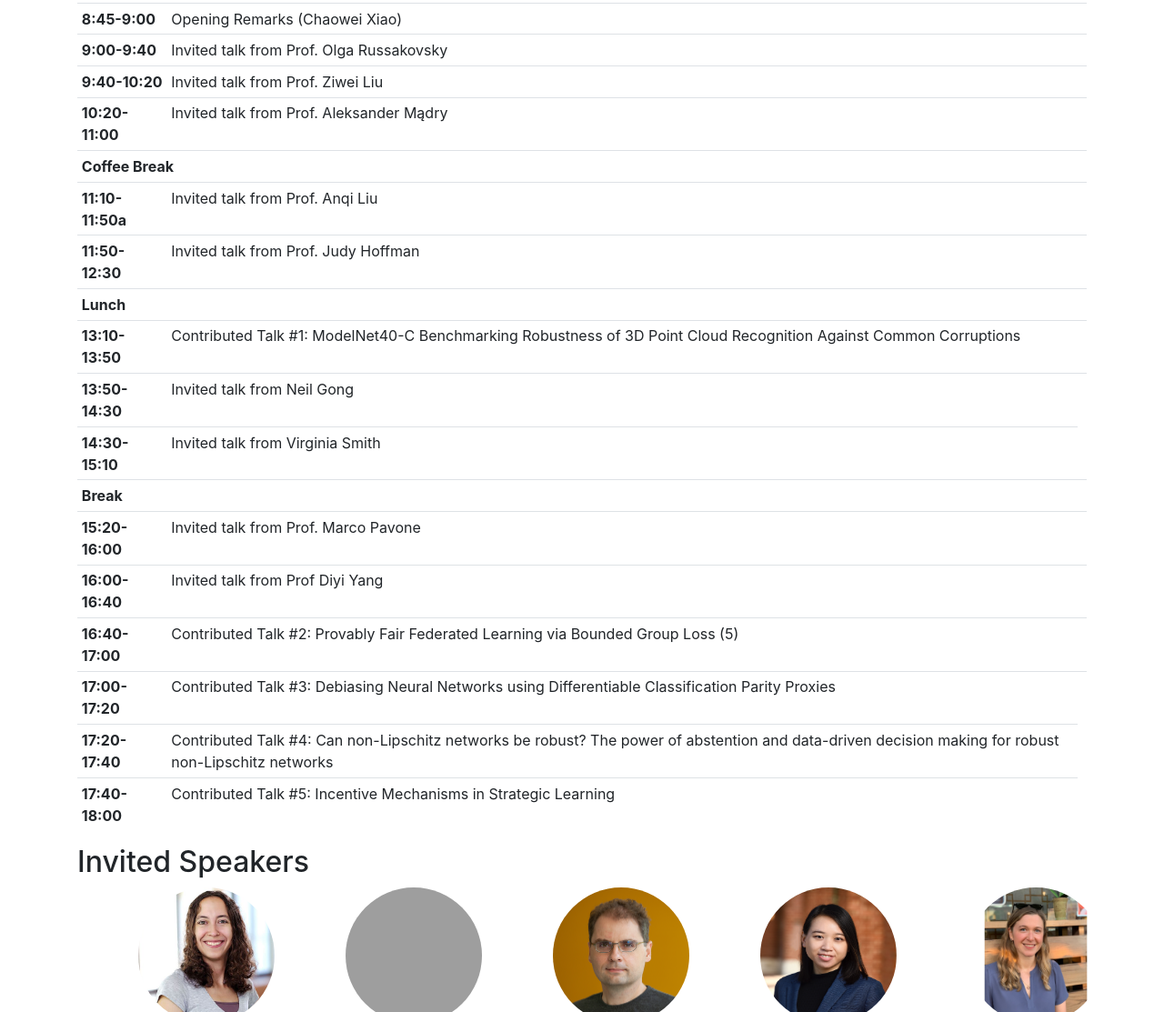
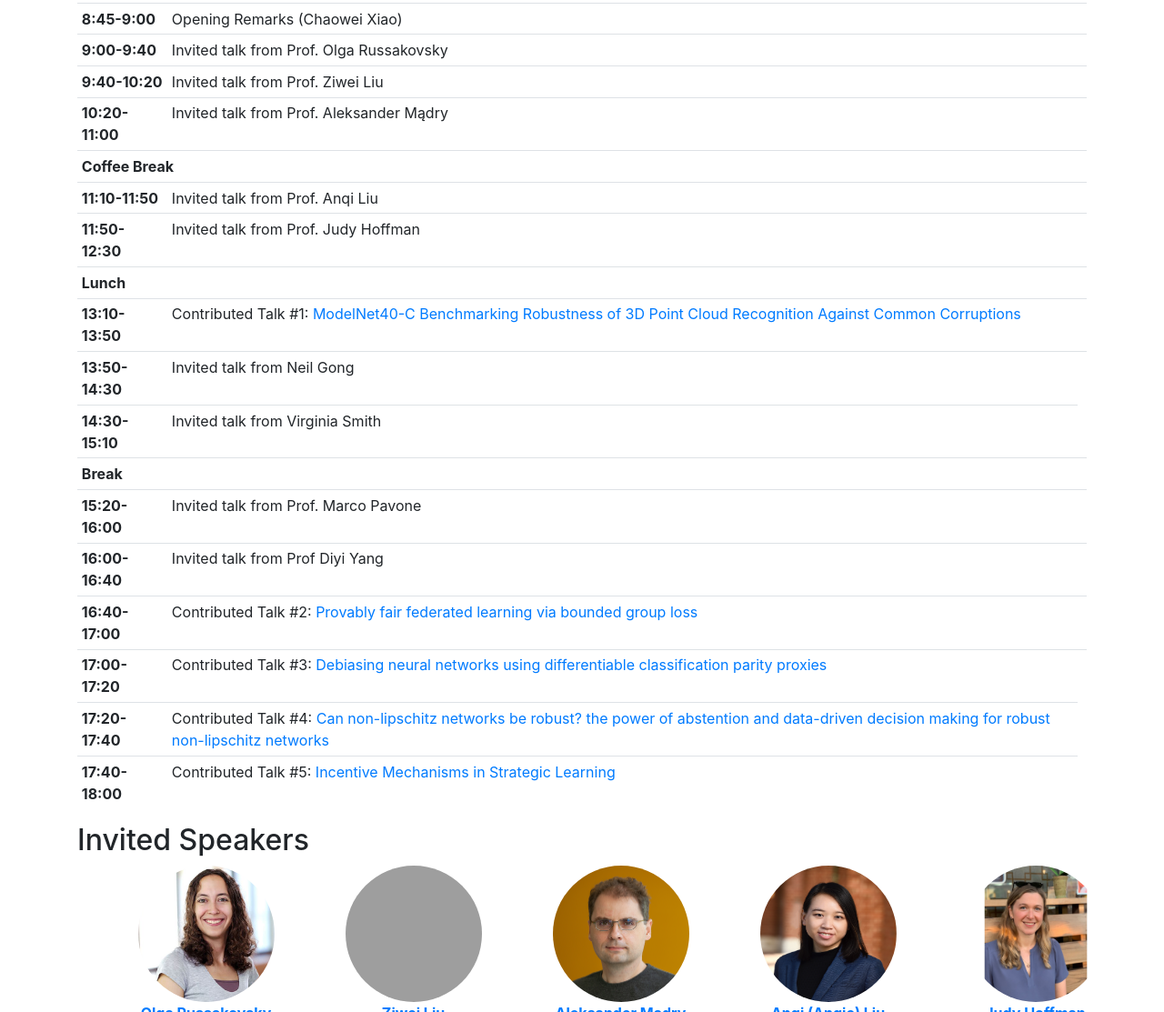
Before and after one commit to iclrsrml/iclrsrml.github.io, a plain HTML site: page index.html in a window 1280 px wide. Shown: the part 890-2003 px from the top of the page at 91% size. Drawn offline with Linux system fonts and the light colour scheme; grey boxes are pictures that could not be loaded.

Commit message:
update paper link

```diff
--- a/index.html
+++ b/index.html
@@ -91,7 +91,7 @@ Our workshop accepted <b>28 high quality papers</b>: <a href="paper.html">List o
     <tr><th scope="row" colspan="3">Coffee Break</th></tr>
     <!-- <tr><th scope="row" colspan="3">Session 2:Adversarial Examples in Physical World </th></tr> -->
     <tr>
-      <th scope="row">11:10-11:50a</th>
+      <th scope="row">11:10-11:50</th>
       <td> Invited talk from Prof. Anqi Liu </td>
       <td></td>
     </tr>
@@ -103,7 +103,7 @@ Our workshop accepted <b>28 high quality papers</b>: <a href="paper.html">List o
     <tr><th scope="row" colspan="3"> Lunch </th></tr>
     <tr>
       <th scope="row">13:10-13:50</th>
-      <td>Contributed Talk #1: ModelNet40-C Benchmarking Robustness of 3D Point Cloud Recognition Against Common Corruptions </td>
+      <td>Contributed Talk #1: <a href="https://download.huan-zhang.com/events/srml2022/accepted/sun22modelnet40c.pdf">ModelNet40-C Benchmarking Robustness of 3D Point Cloud Recognition Against Common Corruptions</a></td>
       <td></td>
     <tr>
       <th scope="row">13:50-14:30</th>
@@ -130,21 +130,21 @@ Our workshop accepted <b>28 high quality papers</b>: <a href="paper.html">List o
 
     <tr>
       <th scope="row">16:40-17:00</th>
-      <td>Contributed Talk #2: Provably Fair Federated Learning via Bounded Group Loss (5)</td>
+      <td>Contributed Talk #2: <a href="https://download.huan-zhang.com/events/srml2022/accepted/hu22provably.pdf">Provably fair federated learning via bounded group loss</a></td>
       <td></td>
     </tr>
     <tr>
       <th scope="row">17:00-17:20</th>
-      <td>Contributed Talk #3: Debiasing Neural Networks using Differentiable Classification Parity Proxies </td>
+      <td>Contributed Talk #3: <a href="https://download.huan-zhang.com/events/srml2022/accepted/marcinkevics22debiasing.pdf">Debiasing neural networks using differentiable classification parity proxies</a></td>
       <td></td>
     </tr>
     <tr>
       <th scope="row">17:20-17:40</th>
-      <td>Contributed Talk #4: Can non-Lipschitz networks be robust? The power of abstention and data-driven decision making for robust non-Lipschitz networks </td>
+      <td>Contributed Talk #4: <a href="https://download.huan-zhang.com/events/srml2022/accepted/balcan22can.pdf">Can non-lipschitz networks be robust? the power of abstention and data-driven decision making for robust non-lipschitz networks</a></td>
     </tr>
     <tr>
       <th scope="row">17:40-18:00</th>
-      <td>Contributed Talk #5: Incentive Mechanisms in Strategic Learning </td>
+      <td>Contributed Talk #5: <a href="https://download.huan-zhang.com/events/srml2022/accepted/jin22incentive.pdf">Incentive Mechanisms in Strategic Learning</a></td>
     </tr>
     </tbody>
 </table>
```
Also changed, not shown: paper.html (+6 -6 lines).
